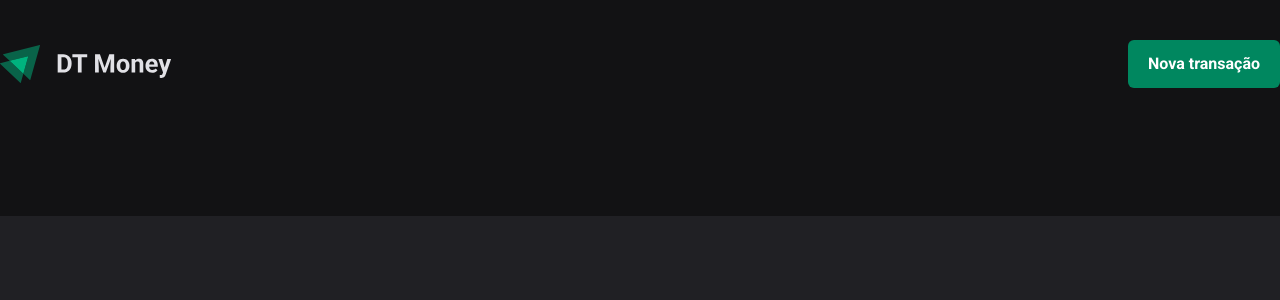
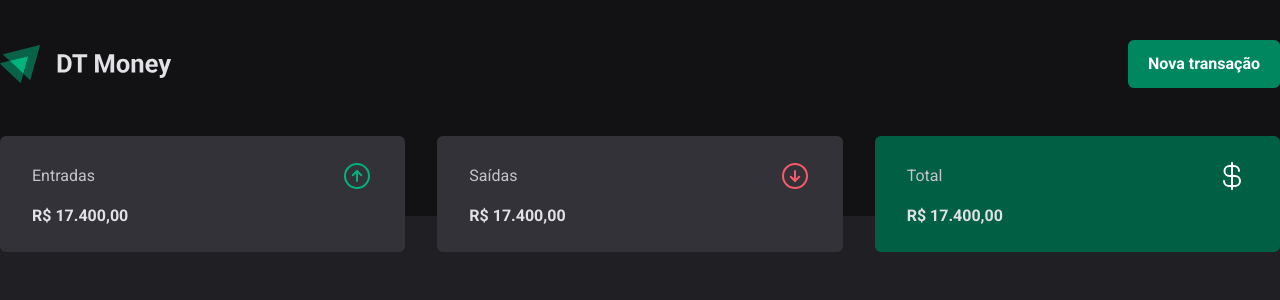
Before and after one commit to acamposlucas/dt-money, a React (Vite) app: page / in a window 1280 px wide. Shown: the top 300 px of the page. Built offline with nearby package versions, Linux system fonts and the light colour scheme; what tailwindcss-fluid-type would draw is missing.

Commit message:
feat: create Summary component

```diff
--- a/package.json
+++ b/package.json
@@ -18,6 +18,7 @@
     "@types/react-dom": "^18.0.6",
     "@vitejs/plugin-react": "^2.1.0",
     "autoprefixer": "^10.4.8",
+    "phosphor-react": "^1.4.1",
     "postcss": "^8.4.16",
     "tailwindcss": "^3.1.8",
     "typescript": "^4.6.4",
--- /dev/null
+++ b/src/components/Summary.tsx
@@ -0,0 +1,59 @@
+import { ArrowCircleDown, ArrowCircleUp, CurrencyDollar } from "phosphor-react";
+
+export const Summary = () => {
+	return (
+		<section className="max-w-screen-xl mx-auto px-4 xl:px-0 grid grid-cols-3 gap-8 -mt-20">
+			<div
+				className="py-6 px-8 bg-gray-600 rounded-md"
+				aria-labelledby="entradas"
+				aria-describedby="entradas-valor">
+				<div className="flex justify-between items-center mb-3">
+					<span id="entradas">Entradas</span>
+					<ArrowCircleUp
+						size={32}
+						color="#00b37e"
+					/>
+				</div>
+				<h2
+					id="entradas-valor"
+					className="text-2xl font-bold text-gray-100">
+					R$ 17.400,00
+				</h2>
+			</div>
+			<div
+				className="py-6 px-8 bg-gray-600 rounded-md"
+				aria-labelledby="saidas"
+				aria-describedby="saidas-valor">
+				<div className="flex justify-between items-center mb-3">
+					<span id="saidas">Saídas</span>
+					<ArrowCircleDown
+						size={32}
+						color="#f75a68"
+					/>
+				</div>
+				<h2
+					id="saidas-valor"
+					className="text-2xl font-bold text-gray-100">
+					R$ 17.400,00
+				</h2>
+			</div>
+			<div
+				className="py-6 px-8 bg-green-700 rounded-md"
+				aria-labelledby="total"
+				aria-describedby="total-value">
+				<div className="flex justify-between items-center mb-3">
+					<span id="total">Total</span>
+					<CurrencyDollar
+						size={32}
+						color="#ffffff"
+					/>
+				</div>
+				<h1
+					id="total-valor"
+					className="text-2xl font-bold text-gray-100">
+					R$ 17.400,00
+				</h1>
+			</div>
+		</section>
+	);
+};
--- a/src/pages/Transactions.tsx
+++ b/src/pages/Transactions.tsx
@@ -1,9 +1,11 @@
 import { Header } from "../components/Header";
+import { Summary } from "../components/Summary";
 
 export const Transactions = () => {
 	return (
-		<div>
+		<>
 			<Header />
-		</div>
+			<Summary />
+		</>
 	);
 };
```
Also changed, not shown: 1 other file (tests, documents, lock files or other folders).
